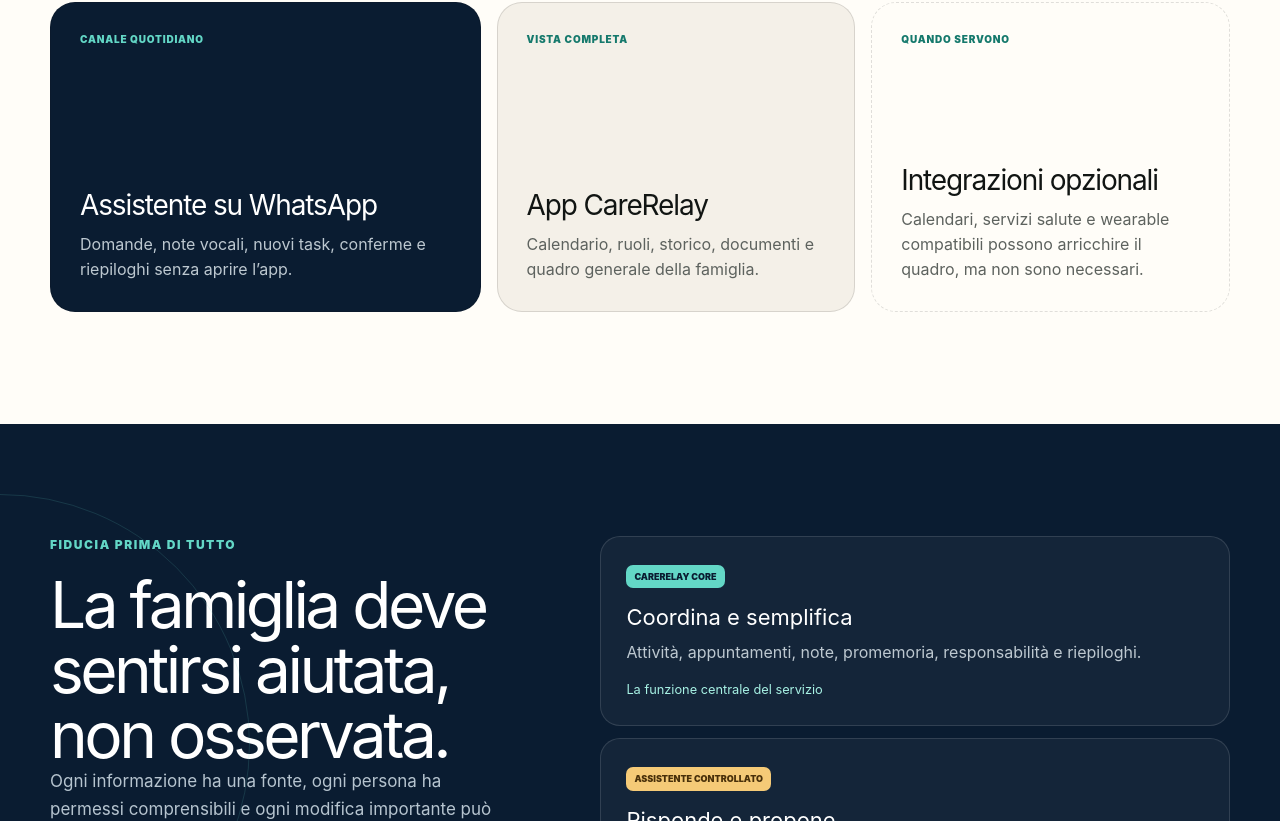
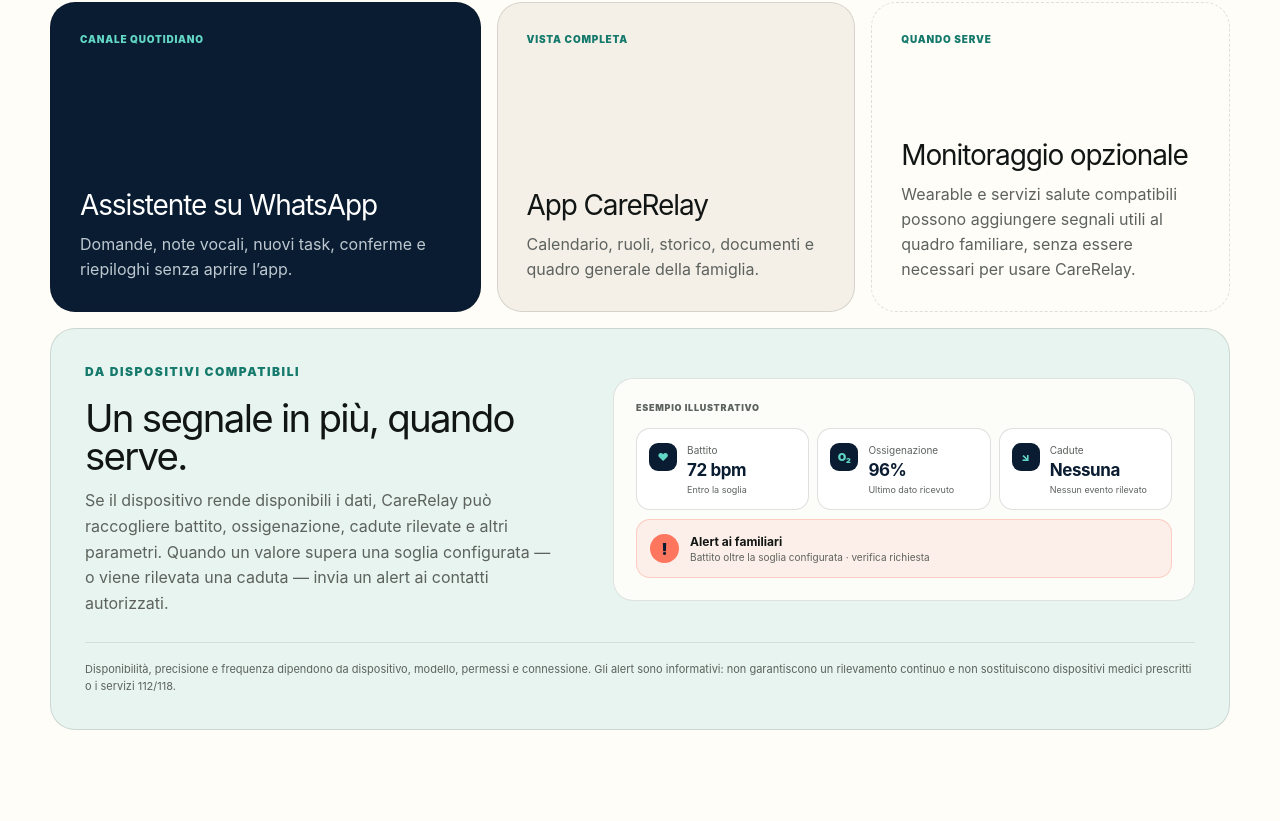
Before and after one commit to giuseppeaddarc-dotcom/carerelay-saas, a Next.js app: page / in a window 1280 px wide. Shown: the part 5659-6480 px from the top of the page. Built offline with nearby package versions, Linux system fonts and the light colour scheme; no server answers.

Commit message:
Add optional vital monitoring alerts

```diff
--- a/app/globals.css
+++ b/app/globals.css
@@ -315,6 +315,23 @@ button { color: inherit; }
 .channel-primary > span { color: var(--aqua) !important; }
 .channel-primary p { color: #bdc8d0; }
 .channel-optional { border-style: dashed !important; background: transparent !important; }
+.vital-monitor { margin-top: 16px; padding: 34px; display: grid; grid-template-columns: .9fr 1.1fr; gap: 34px 52px; align-items: center; border: 1px solid var(--line); border-radius: 25px; background: #e7f4ef; }
+.vital-copy h3 { margin: 8px 0 13px; font-size: clamp(31px, 3vw, 43px); line-height: 1; letter-spacing: -.045em; }
+.vital-copy > p:last-child { margin: 0; color: var(--muted); line-height: 1.6; }
+.vital-preview { padding: 22px; border: 1px solid rgba(11, 40, 63, .12); border-radius: 20px; background: rgba(255, 253, 250, .86); }
+.preview-label { display: block; margin-bottom: 14px; color: var(--muted); font-size: 9px; font-weight: 900; letter-spacing: .08em; text-transform: uppercase; }
+.vital-readings { display: grid; grid-template-columns: repeat(3, 1fr); gap: 8px; }
+.vital-readings > div { min-width: 0; padding: 14px 12px; display: flex; gap: 10px; border: 1px solid var(--line); border-radius: 14px; background: white; }
+.vital-readings > div > span { width: 28px; height: 28px; flex: 0 0 28px; display: grid; place-items: center; border-radius: 9px; background: var(--navy); color: var(--aqua); font-size: 11px; font-weight: 900; }
+.vital-readings p { min-width: 0; margin: 0; display: grid; color: var(--muted); font-size: 10px; }
+.vital-readings strong { overflow-wrap: anywhere; color: var(--navy); font-size: 17px; letter-spacing: -.025em; }
+.vital-readings small { color: var(--muted); font-size: 9px; line-height: 1.25; }
+.vital-alert { margin-top: 9px; padding: 13px; display: flex; gap: 11px; align-items: center; border: 1px solid rgba(255, 118, 95, .28); border-radius: 14px; background: rgba(255, 118, 95, .1); }
+.vital-alert > span { width: 29px; height: 29px; flex: 0 0 29px; display: grid; place-items: center; border-radius: 50%; background: var(--coral); color: var(--navy); font-weight: 900; }
+.vital-alert p { margin: 0; display: grid; }
+.vital-alert strong { font-size: 12px; }
+.vital-alert small { color: var(--muted); font-size: 10px; line-height: 1.35; }
+.vital-disclaimer { grid-column: 1 / -1; margin: -8px 0 0; padding-top: 18px; border-top: 1px solid rgba(11, 40, 63, .1); color: var(--muted); font-size: 11px; line-height: 1.55; }
 
 .compatibility { background: var(--paper); }
 .connect-strip { margin-top: 58px; padding: 22px 26px; display: grid; grid-template-columns: auto 1fr auto 1fr auto 1fr; gap: 20px; align-items: center; border: 1px solid var(--line); border-radius: 22px; background: #ece8df; }
@@ -501,6 +518,7 @@ footer { padding: 55px 0 24px; background: #061423; color: white; }
   .hero-copy { max-width: 760px; }
   .care-console { width: min(600px, 90%); margin-inline: auto; }
   .channel-grid { grid-template-columns: 1fr; }
+  .vital-monitor { grid-template-columns: 1fr; }
   .management-grid { grid-template-columns: repeat(2, 1fr); }
   .noise-board { grid-template-columns: repeat(2, 1fr); }
   .ecosystem-grid, .plan-grid, .report-grid { grid-template-columns: 1fr; }
@@ -554,6 +572,10 @@ footer { padding: 55px 0 24px; background: #061423; color: white; }
   .assistant-boundary { grid-template-columns: 1fr; gap: 8px; }
   .management-grid article { min-height: 220px; }
   .channel-grid article { min-height: 260px; }
+  .vital-monitor { padding: 24px 18px; gap: 28px; }
+  .vital-readings { grid-template-columns: 1fr; }
+  .vital-readings > div { align-items: center; }
+  .vital-disclaimer { margin-top: -4px; }
   .connect-strip { padding: 20px; grid-template-columns: 1fr; gap: 12px; }
   .connect-strip > i { transform: rotate(90deg); justify-self: center; }
   .wearable-stack { margin: 0 auto 5px; justify-content: center; }
--- a/app/page.tsx
+++ b/app/page.tsx
@@ -48,7 +48,11 @@ const faqs = [
   },
   {
     q: "Serve uno smartwatch?",
-    a: "No. CareRelay funziona come servizio di coordinamento anche senza wearable. Calendari, smartwatch e altri servizi sono integrazioni opzionali.",
+    a: "No. CareRelay funziona come servizio di coordinamento anche senza wearable. Se colleghi un dispositivo compatibile, può aggiungere al quadro familiare i parametri che quel modello rende disponibili.",
+  },
+  {
+    q: "Quali parametri può monitorare?",
+    a: "Dipende dal dispositivo collegato. CareRelay può raccogliere battito, ossigenazione, cadute rilevate e altri segnali disponibili, confrontarli con soglie configurate e inviare alert ai contatti autorizzati. Gli alert sono informativi: non sono diagnosi e non sostituiscono i servizi di emergenza.",
   },
   {
     q: "CareRelay dà consigli medici?",
@@ -356,9 +360,34 @@ export default function Home() {
               <p>Calendario, ruoli, storico, documenti e quadro generale della famiglia.</p>
             </article>
             <article className="channel-optional">
-              <span>Quando servono</span><h3>Integrazioni opzionali</h3>
-              <p>Calendari, servizi salute e wearable compatibili possono arricchire il quadro, ma non sono necessari.</p>
+              <span>Quando serve</span><h3>Monitoraggio opzionale</h3>
+              <p>Wearable e servizi salute compatibili possono aggiungere segnali utili al quadro familiare, senza essere necessari per usare CareRelay.</p>
             </article>
+          </div>
+          <div className="shell vital-monitor">
+            <div className="vital-copy">
+              <p className="eyebrow">Da dispositivi compatibili</p>
+              <h3>Un segnale in più, quando serve.</h3>
+              <p>
+                Se il dispositivo rende disponibili i dati, CareRelay può raccogliere battito,
+                ossigenazione, cadute rilevate e altri parametri. Quando un valore supera una
+                soglia configurata — o viene rilevata una caduta — invia un alert ai contatti autorizzati.
+              </p>
+            </div>
+            <div className="vital-preview" aria-label="Esempio illustrativo di monitoraggio">
+              <span className="preview-label">Esempio illustrativo</span>
+              <div className="vital-readings">
+                <div><span aria-hidden="true">♥</span><p>Battito<strong>72 bpm</strong><small>Entro la soglia</small></p></div>
+                <div><span aria-hidden="true">O₂</span><p>Ossigenazione<strong>96%</strong><small>Ultimo dato ricevuto</small></p></div>
+                <div><span aria-hidden="true">↘</span><p>Cadute<strong>Nessuna</strong><small>Nessun evento rilevato</small></p></div>
+              </div>
+              <div className="vital-alert"><span>!</span><p><strong>Alert ai familiari</strong><small>Battito oltre la soglia configurata · verifica richiesta</small></p></div>
+            </div>
+            <p className="vital-disclaimer">
+              Disponibilità, precisione e frequenza dipendono da dispositivo, modello, permessi e connessione.
+              Gli alert sono informativi: non garantiscono un rilevamento continuo e non sostituiscono
+              dispositivi medici prescritti o i servizi 112/118.
+            </p>
           </div>
         </section>
 
@@ -368,7 +397,7 @@ export default function Home() {
               <p className="eyebrow eyebrow-light">Fiducia prima di tutto</p>
               <h2>La famiglia deve sentirsi aiutata, non osservata.</h2>
               <p>Ogni informazione ha una fonte, ogni persona ha permessi comprensibili e ogni modifica importante può essere ricostruita.</p>
-              <div className="safety-note"><span>!</span><p><strong>Confine essenziale</strong>CareRelay non prende decisioni cliniche e non gestisce emergenze.</p></div>
+              <div className="safety-note"><span>!</span><p><strong>Confine essenziale</strong>CareRelay non prende decisioni cliniche e non garantisce assistenza automatica in caso di alert o emergenza.</p></div>
             </div>
             <div className="scope-list">
               <article><span className="scope-now">CareRelay Core</span><h3>Coordina e semplifica</h3><p>Attività, appuntamenti, note, promemoria, responsabilità e riepiloghi.</p><small>La funzione centrale del servizio</small></article>
@@ -401,7 +430,7 @@ export default function Home() {
                 <li><span>✓</span>Attività, appuntamenti e promemoria</li>
                 <li><span>✓</span>Ruoli e permessi familiari</li>
                 <li><span>✓</span>Riepiloghi e storico condiviso</li>
-                <li><span>✓</span>Integrazioni compatibili opzionali</li>
+                <li><span>✓</span>Monitoraggio e alert compatibili</li>
               </ul>
               <button className="button button-primary button-full" onClick={scrollToPilot}>Richiedi accesso alla beta →</button>
               <small className="plan-fineprint">Software in fase di validazione. Nessun hardware incluso o necessario.</small>
```
Also changed, not shown: 1 other file (tests, documents, lock files or other folders).
